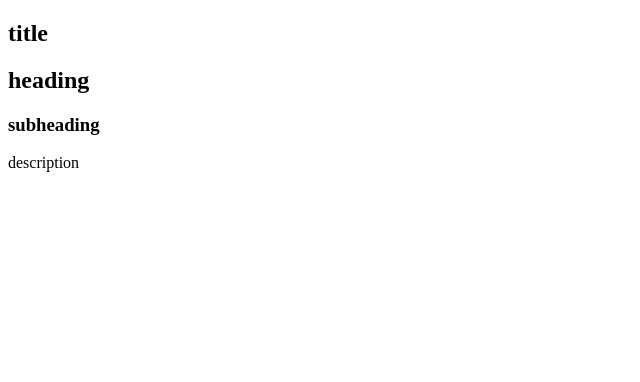
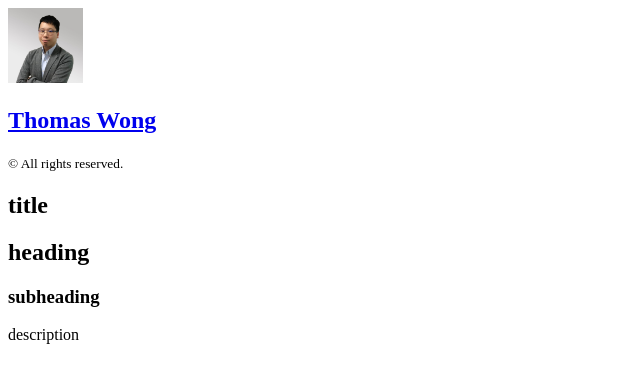
Before and after one commit to thomasklwong/profile, a Gatsby site: page / in a window 1280 px wide. Shown: the whole page, without its empty margins (0-640 px from the left). Built offline with nearby package versions, Linux system fonts and the light colour scheme; Gatsby itself is replaced by a stand-in of ours.

Commit message:
feat: update Layout to use Sidebar

```diff
--- a/src/components/Layout/index.js
+++ b/src/components/Layout/index.js
@@ -1,7 +1,13 @@
 import React from "react"
+import Sidebar from "../Sidebar"
 
-const Layout = ({ children }) => {
-  return <main>{children}</main>
+const Layout = ({ children, location }) => {
+  return (
+    <React.Fragment>
+      <Sidebar location={location} />
+      <main>{children}</main>
+    </React.Fragment>
+  )
 }
 
 export default Layout
```
